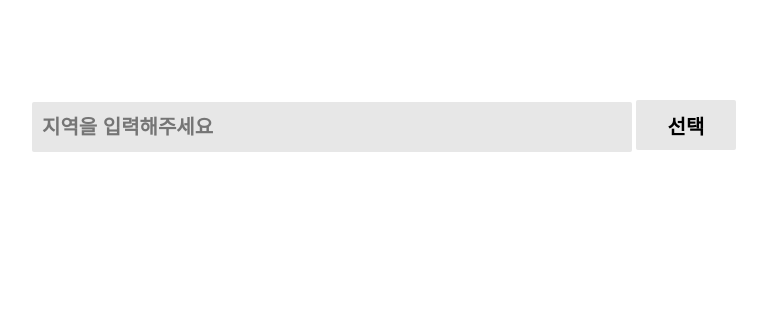
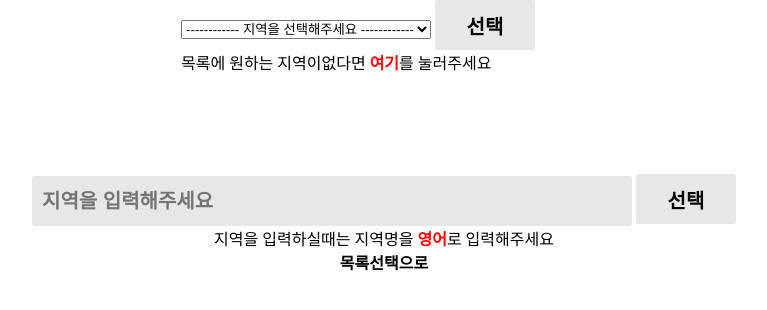
Before and after one commit to start0ys/WFC, a plain HTML site: page WFC/index.html in a window 1280 px wide. Shown: the whole page, without its empty margins (256-1023 px from the left). Drawn offline with Linux system fonts and the light colour scheme.

Commit message:
Add files via upload

```diff
--- a/WFC/index.html
+++ b/WFC/index.html
@@ -8,11 +8,6 @@
     <link rel="stylesheet" href="style.css">
 </head>
 <body>
-    <div  class="input">
-        <input type="text" class="inputValue" placeholder="지역을 입력해주세요">
-        <input type="submit" value="선택" class="button" >
-    </div>
-
     <div class="weather">
         <div class="WIcon">
             <div class="icon"></div>
@@ -27,6 +22,51 @@
             <div class="temp_min"></div>
         </div>
     </div>
+    <div class="list">
+        <select class="inputValue" >
+            <option selected>------------ 지역을 선택해주세요 ------------</option>
+            <option value="seoul">서울</option>
+            <option value="busan">부산</option>
+            <option value="incheon">인천</option>
+            <option value="daegu">대구</option>
+            <option value="daejeon">대전</option>
+            <option value="gwangju">광주</option>
+            <option value="suwon">수원</option>
+            <option value="ulsan">울산</option>
+            <option value="goyang-si">고양</option>
+            <option value="yongin">용인</option>
+            <option value="changwon">창원</option>
+            <option value="seongnam-si">성남</option>
+            <option value="cheongju-si">청주</option>
+            <option value="bucheon-si">부천</option>
+            <option value="hwaseong-si">화성</option>
+            <option value="namyangju">남양주</option>
+            <option value="jeonju">전주</option>
+            <option value="cheonan">천안</option>
+            <option value="ansan-si">안산</option>
+            <option value="anyang-si">안양</option>
+            <option value="gimhae">김해</option>
+            <option value="pyeongtaek">평택</option>
+            <option value="pohang">포항</option>
+            <option value="jeju">제주</option>
+            <option value="yeosu">여수</option>
+            <option value="mokpo">목포</option>
+            <option value="suncheon">순천</option>
+        </select>
+        <input type="submit" value="선택" class="button" >
+        <div>
+            목록에 원하는 지역이없다면 <b style="color: red;" onclick="chk(0);">여기</b>를 눌러주세요
+        </div>
+    </div>
+
+    <div  class="input">
+        <input type="text" class="inputValue2" placeholder="지역을 입력해주세요">
+        <input type="submit" value="선택" class="button2" >
+        <div>
+            <div>지역을 입력하실때는 지역명을 <b style="color: red;">영어</b>로 입력해주세요</div><b onclick="chk(1);">목록선택으로</b>
+        </div>
+    </div>
+
 
     <script src="main.js"></script>
 </body>
```
